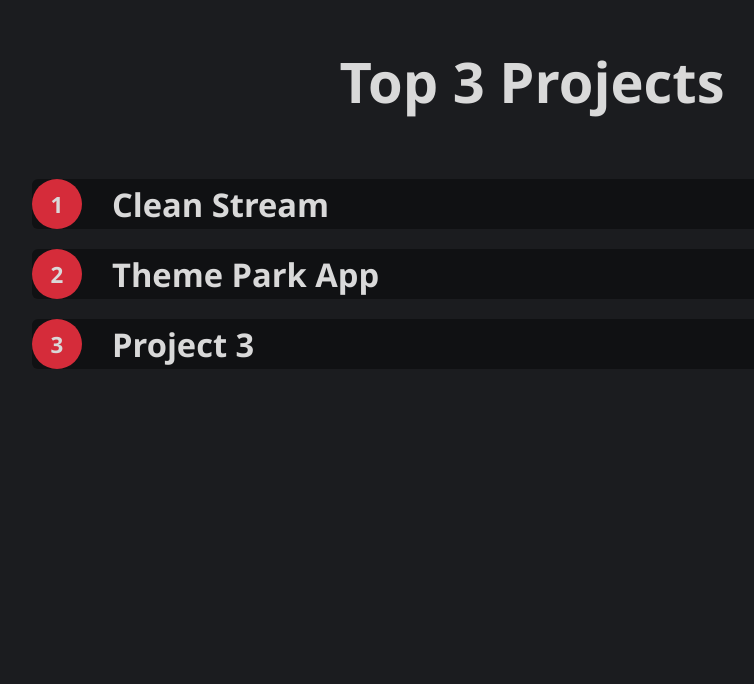
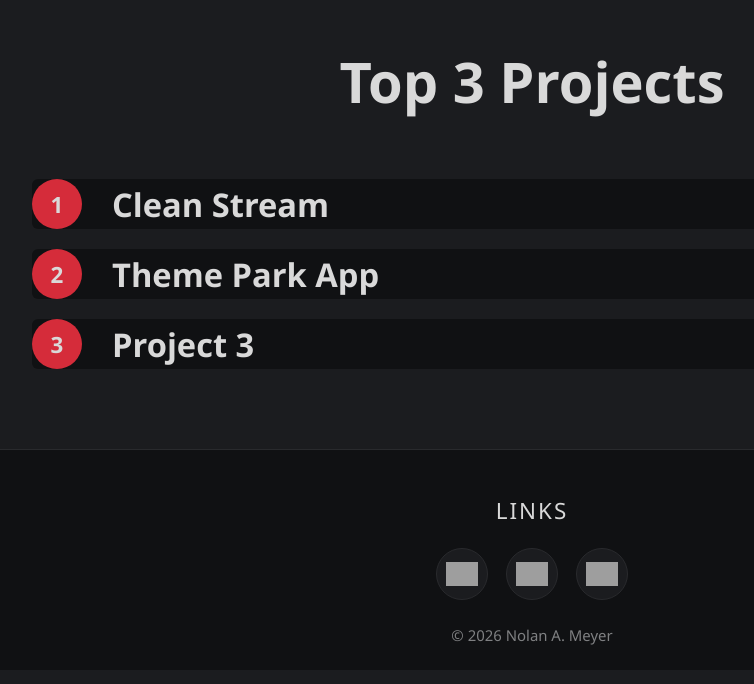
Before and after one commit to nolan-meyer1/nolan-meyer1.github.io, a plain HTML site: page index.html in a window 1280 px wide. Shown: the part 2027-2711 px from the top of the page, without its empty margins (108-862 px from the left). Before the commit the page ends 2516 px from the top, so only its background shows below. Drawn offline with Linux system fonts and the light colour scheme; grey boxes are pictures that could not be loaded.

Commit message:
Added a footer containing links

```diff
--- a/index.html
+++ b/index.html
@@ -121,5 +121,22 @@
                 </div>
             </details>
         </div>
+        <footer>
+            <h3>Links</h3>
+            <div class="footer-links">
+                <a href="https://www.linkedin.com/in/nolan-meyer3" target="_blank">
+                    <img src="https://thumb.wikimedia.org/wikipedia/commons/thumb/f/f8/LinkedIn_icon_circle.svg/1280px-LinkedIn_icon_circle.svg.png?utm_source=commons.wikimedia.org&utm_campaign=index&utm_content=thumbnail" alt="LinkedIn">
+                </a>
+
+                <a href="https://github.com/nolan-meyer1" target="_blank">
+                    <img src="https://cdn-icons-png.flaticon.com/256/25/25231.png" alt="GitHub">
+                </a>
+
+                <a href="mailto:type2nolan@live.com" target="_blank">
+                    <img src="https://thumb.wikimedia.org/wikipedia/commons/thumb/4/4e/Mail_%28iOS%29.svg/1280px-Mail_%28iOS%29.svg.png?utm_source=commons.wikimedia.org&utm_campaign=index&utm_content=thumbnail" alt="Email">
+                </a>
+            </div>
+            <p>© 2026 Nolan A. Meyer</p>
+        </footer>
     </section>
 </body>
--- a/styles.css
+++ b/styles.css
@@ -185,6 +185,78 @@ details .project-link {
     text-decoration: none;
 }
 
-details .project-link:hover {
+footer {
+    margin-top: 80px;
+    padding: 45px 20px 25px;
+
+    background-color: var(--secondary-color);
+
+    text-align: center;
+
+    border-top: 1px solid #292a2d;
+}
+
+footer h3 {
+    margin-bottom: 22px;
+
+    color: var(--text-color);
+
+    font-size: 1.2rem;
+    font-weight: 400;
+
+    letter-spacing: 2px;
+    text-transform: uppercase;
+}
+
+
+/* Social links */
+
+.footer-links {
+    display: flex;
+    justify-content: center;
+    align-items: center;
+
+    gap: 18px;
+}
+
+.footer-links a {
+    width: 50px;
+    height: 50px;
+
+    display: flex;
+    justify-content: center;
+    align-items: center;
+
     background-color: var(--primary-color);
+
+    border: 1px solid #292a2d;
+    border-radius: 50%;
+
+    transition: 200ms ease;
 }
+
+.footer-links a:hover {
+    background-color: var(--accent-color);
+    border-color: var(--accent-color);
+
+    transform: translateY(-4px);
+}
+
+.footer-links img {
+    width: 32px;
+    height: 32px;
+    object-fit: contain;
+    transition: 200ms ease;
+}
+
+.footer-links a:hover img {
+    transform: scale(1.08);
+}
+
+footer > p {
+    margin-top: 25px;
+
+    color: var(--secondary-text-color);
+
+    font-size: 0.8rem;
+}
```
